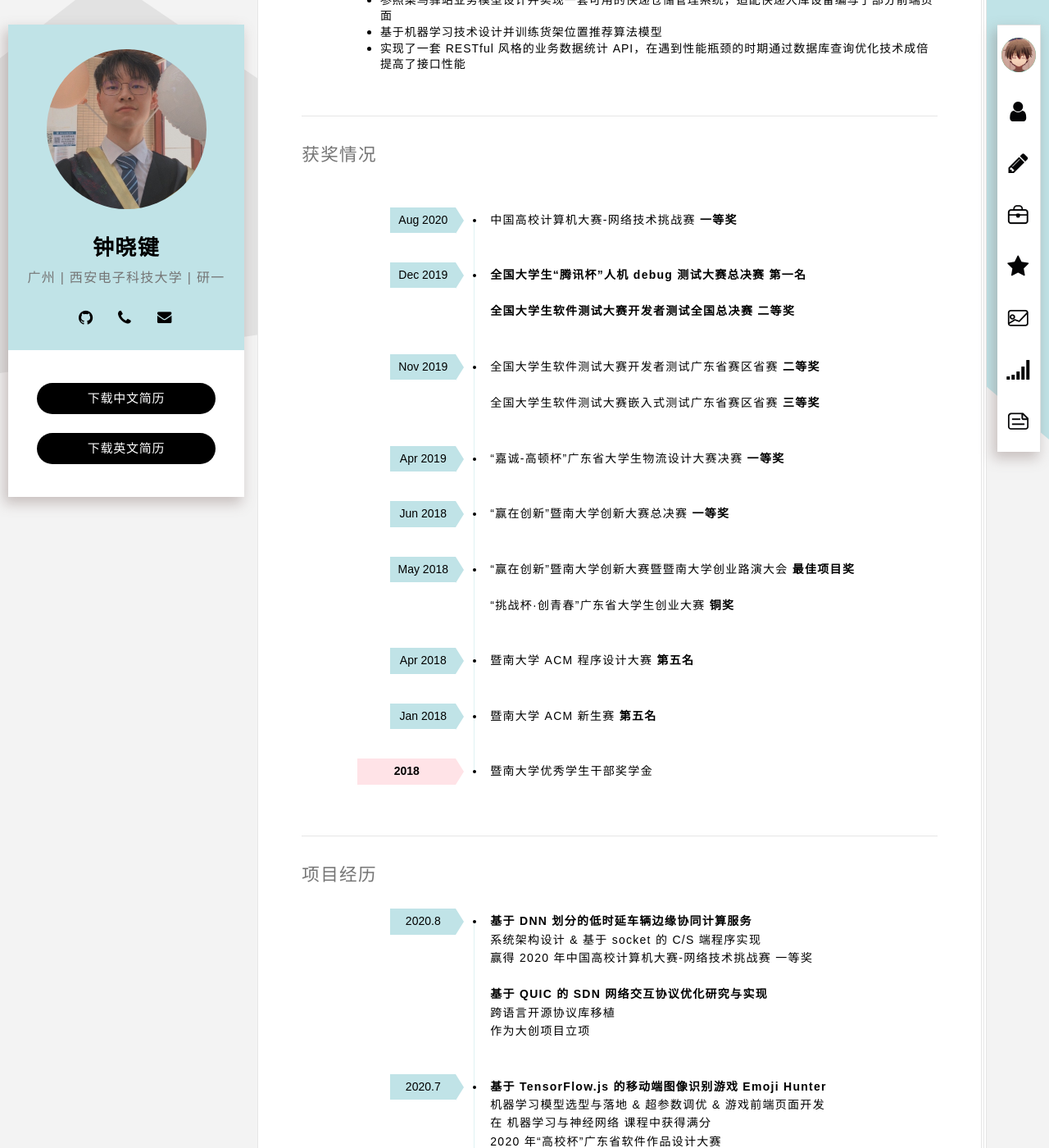
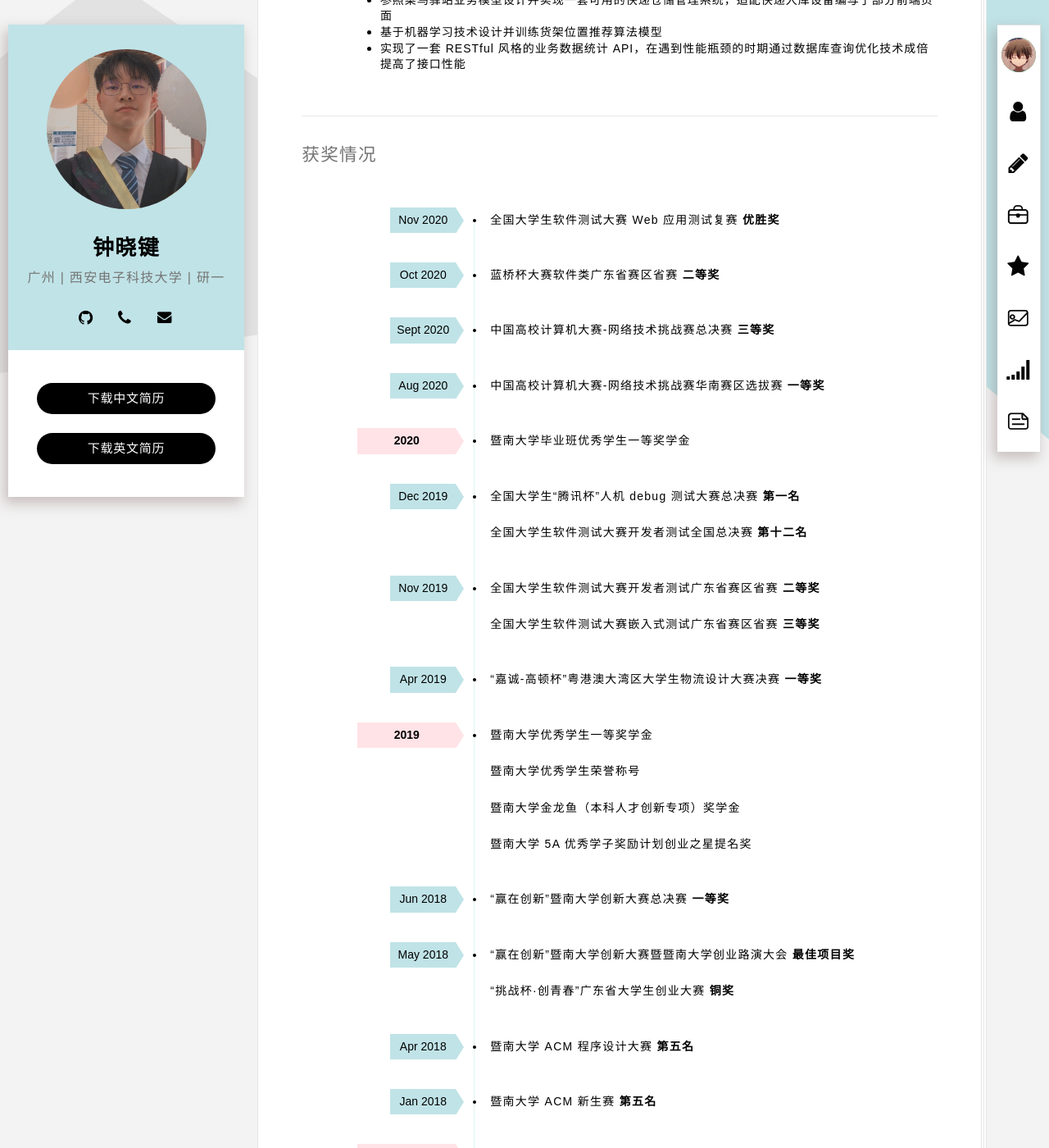
Before and after one commit to xiaojianzhong/xiaojianzhong.github.io, a Jekyll site: the page built from index.html, in a window 1280 px wide and 1400 px high, scrolled down 1839 px. Shown: the whole window at 82% size. Built offline with Jekyll 4.4.1, drawn with Linux system fonts in a browser that asks for light colours; some web fonts are replaced; some of the changed text lies outside the part shown.

Commit message:
refactor(platform-browser): move competition contents to config

```diff
--- a/_config.yml
+++ b/_config.yml
@@ -57,6 +57,73 @@ educations:
     duty:
     avatar: '/styles/img/xdu.jpg'
     descriptions:
+competitions:
+  - yearmonth: Nov 2017
+    rewards:
+      - name: 暨南大学港澳台侨学生创新创业大赛总决赛
+        rank: 三等奖
+  - year: 2018
+    rewards:
+      - name: 暨南大学优秀学生干部奖学金
+  - yearmonth: Jan 2018
+    rewards:
+      - name: 暨南大学 ACM 新生赛
+        rank: 第五名
+  - yearmonth: Apr 2018
+    rewards:
+      - name: 暨南大学 ACM 程序设计大赛
+        rank: 第五名
+  - yearmonth: May 2018
+    rewards:
+      - name: “赢在创新”暨南大学创新大赛暨暨南大学创业路演大会
+        rank: 最佳项目奖
+      - name: “挑战杯·创青春”广东省大学生创业大赛
+        rank: 铜奖
+  - yearmonth: Jun 2018
+    rewards:
+      - name: “赢在创新”暨南大学创新大赛总决赛
+        rank: 一等奖
+  - year: 2019
+    rewards:
+      - name: 暨南大学优秀学生一等奖学金
+      - name: 暨南大学优秀学生荣誉称号
+      - name: 暨南大学金龙鱼（本科人才创新专项）奖学金
+      - name: 暨南大学 5A 优秀学子奖励计划创业之星提名奖
+  - yearmonth: Apr 2019
+    rewards:
+      - name: “嘉诚-高顿杯”粤港澳大湾区大学生物流设计大赛决赛
+        rank: 一等奖
+  - yearmonth: Nov 2019
+    rewards:
+      - name: 全国大学生软件测试大赛开发者测试广东省赛区省赛
+        rank: 二等奖
+      - name: 全国大学生软件测试大赛嵌入式测试广东省赛区省赛
+        rank: 三等奖
+  - yearmonth: Dec 2019
+    rewards:
+      - name: 全国大学生“腾讯杯”人机 debug 测试大赛总决赛
+        rank: 第一名
+      - name: 全国大学生软件测试大赛开发者测试全国总决赛
+        rank: 第十二名
+  - year: 2020
+    rewards:
+      - name: 暨南大学毕业班优秀学生一等奖学金
+  - yearmonth: Aug 2020
+    rewards:
+      - name: 中国高校计算机大赛-网络技术挑战赛华南赛区选拔赛
+        rank: 一等奖
+  - yearmonth: Sept 2020
+    rewards:
+      - name: 中国高校计算机大赛-网络技术挑战赛总决赛
+        rank: 三等奖
+  - yearmonth: Oct 2020
+    rewards:
+      - name: 蓝桥杯大赛软件类广东省赛区省赛
+        rank: 二等奖
+  - yearmonth: Nov 2020
+    rewards:
+      - name: 全国大学生软件测试大赛 Web 应用测试复赛
+        rank: 优胜奖
 
 exclude:
   ['LICENSE', 'package.json', 'package-lock.json', 'commitlint.config.js']
--- a/_includes/competition.html
+++ b/_includes/competition.html
@@ -4,92 +4,24 @@
       <h2 class="title-thin text-muted">获奖情况</h2>
       <br />
       <div class="education">
+        {% for comp in site.competitions reversed %}
         <div class="education-box">
-          <time class="education-date education-date-month" datetime="2020-08">
-            <span>Aug 2020</span>
+          {% if comp.yearmonth %}
+          <time class="education-date education-date-month">
+            <span>{{ comp.yearmonth }}</span>
           </time>
+          {% else %}
+          <time class="education-date education-date-year">
+            <span><strong class="text-upper">{{ comp.year }}</strong></span>
+          </time>
+          {% endif %} {% for reward in comp.rewards %}
           <p>
-            中国高校计算机大赛-网络技术挑战赛
-            <strong>一等奖</strong>
+            {{ reward.name }}
+            <strong>{{ reward.rank }}</strong>
           </p>
+          {% endfor %}
         </div>
-
-        <div class="education-box">
-          <time class="education-date education-date-month" datetime="2019-12">
-            <span>Dec 2019</span>
-          </time>
-          <p>
-            <strong>全国大学生“腾讯杯”人机 debug 测试大赛总决赛</strong>
-            <strong>第一名</strong>
-          </p>
-          <p>
-            <strong>全国大学生软件测试大赛开发者测试全国总决赛</strong>
-            <strong>二等奖</strong>
-          </p>
-        </div>
-
-        <div class="education-box">
-          <time class="education-date education-date-month" datetime="2019-11">
-            <span>Nov 2019</span>
-          </time>
-          <p>
-            全国大学生软件测试大赛开发者测试广东省赛区省赛
-            <strong>二等奖</strong>
-          </p>
-          <p>
-            全国大学生软件测试大赛嵌入式测试广东省赛区省赛
-            <strong>三等奖</strong>
-          </p>
-        </div>
-
-        <div class="education-box">
-          <time class="education-date education-date-month" datetime="2019-04">
-            <span>Apr 2019</span>
-          </time>
-          <p>
-            “嘉诚-高顿杯”广东省大学生物流设计大赛决赛
-            <strong>一等奖</strong>
-          </p>
-        </div>
-
-        <div class="education-box">
-          <time class="education-date education-date-month" datetime="2018-06">
-            <span>Jun 2018</span>
-          </time>
-          <p>“赢在创新”暨南大学创新大赛总决赛 <strong>一等奖</strong></p>
-        </div>
-
-        <div class="education-box">
-          <time class="education-date education-date-month" datetime="2018-05">
-            <span>May 2018</span>
-          </time>
-          <p>
-            “赢在创新”暨南大学创新大赛暨暨南大学创业路演大会
-            <strong>最佳项目奖</strong>
-          </p>
-          <p>“挑战杯·创青春”广东省大学生创业大赛 <strong>铜奖</strong></p>
-        </div>
-
-        <div class="education-box">
-          <time class="education-date education-date-month" datetime="2018-04">
-            <span>Apr 2018</span>
-          </time>
-          <p>暨南大学 ACM 程序设计大赛 <strong>第五名</strong></p>
-        </div>
-
-        <div class="education-box">
-          <time class="education-date education-date-month" datetime="2018-01">
-            <span>Jan 2018</span>
-          </time>
-          <p>暨南大学 ACM 新生赛 <strong>第五名</strong></p>
-        </div>
-
-        <div class="education-box">
-          <time class="education-date education-date-year" datetime="2018">
-            <span><strong class="text-upper">2018</strong></span>
-          </time>
-          <p>暨南大学优秀学生干部奖学金</p>
-        </div>
+        {% endfor %}
       </div>
     </div>
   </div>
```
